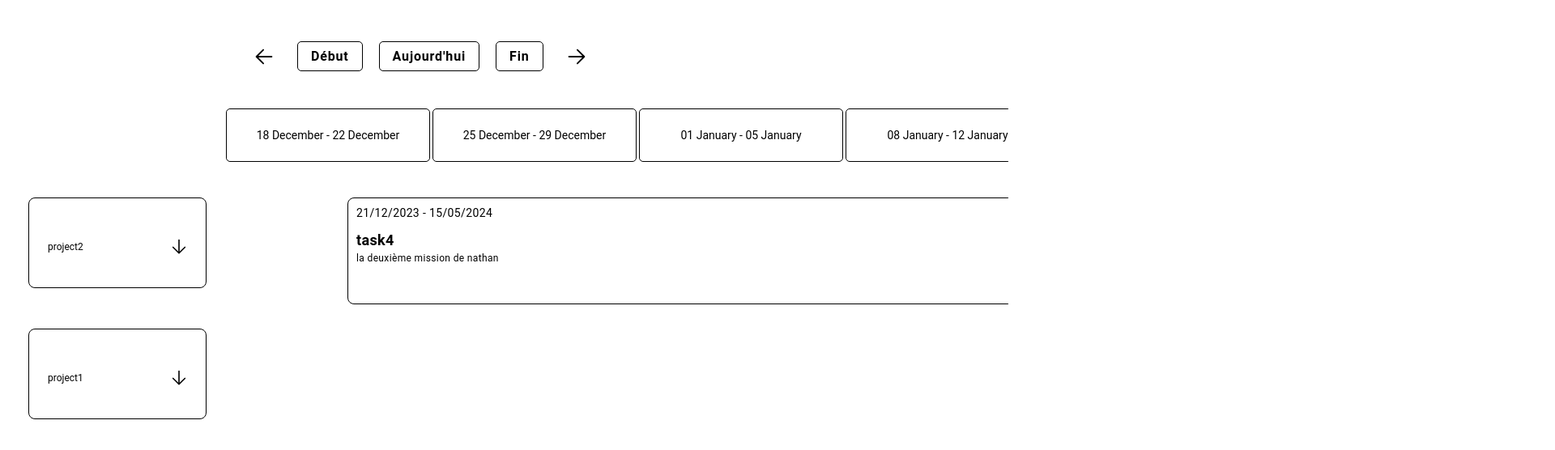
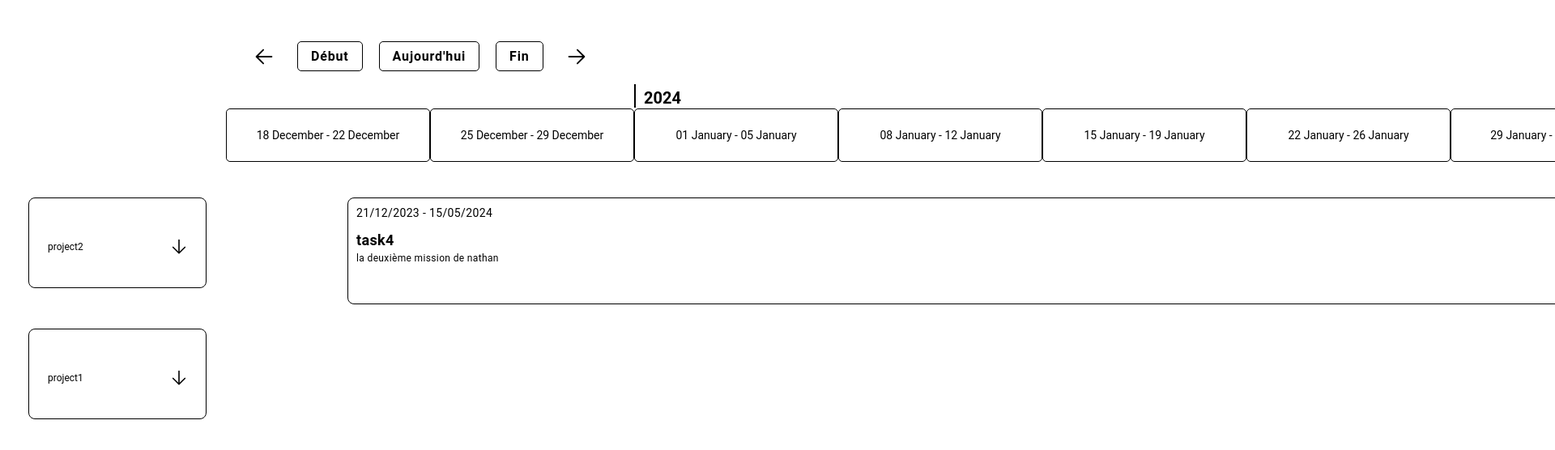
Before and after one commit to nathanszig/react-gantt, a React (Create React App) app: page / in a window 1280 px wide. Shown: the top 556 px of the page at 81% size, 1920 px wide, since content can reach past the window. Built offline with nearby package versions, Linux system fonts and the light colour scheme.

Commit message:
[RG-26] - add year on the timeline

```diff
--- a/src/components/GanttViewProject.jsx
+++ b/src/components/GanttViewProject.jsx
@@ -176,7 +176,6 @@ const GanttViewProject = ({ customize, data }) => {
   return (
       <section className="gantt-container-section">
         <div className="gantt-container-section-timeline">
-          <div className="gantt-container-section-timeline-header">
           {timelineWeeks.map((week, index) => {
             const startOfWeek = moment(week.start, "YYYY-MM-DD");
             const endOfWeek = moment(week.end, "YYYY-MM-DD");
@@ -188,11 +187,24 @@ const GanttViewProject = ({ customize, data }) => {
                 "[]"
             );
             const isWeekHaveTask = weekHaveTask(users, startOfWeek, endOfWeek) || isCurrentWeek;
+
+            // Check if it's the first week of a new year or if the new year starts on a weekend
+            const isNewYearWeek =
+                (startOfWeek.isoWeekday() === 1 && startOfWeek.isoWeek() === 1) || // First week of a new year
+                ((startOfWeek.isoWeekday() === 7 || startOfWeek.isoWeekday() === 6) && startOfWeek.isoWeek() === 52) // New year starts on a weekend
+
+
             return (
+                <div key={index} className="week-container">
+                  {isNewYearWeek && (
+                      <div className="new-year-message">
+                        <b>{endOfWeek.format("YYYY")}</b>
+                      </div>
+                  )}
                   <div
                       className={`gantt-container-section-timeline-header-days ${isCurrentWeek ? "today" : ""} ${index === 0 ? "start" : index === timelineWeeks.length - 1 ? "end" : ""} ${isWeekHaveTask ? "" : "no-task"}`}
-                      key={index}
-                      style={styles.daysContainer}>
+                      style={styles.daysContainer}
+                  >
                     {isCurrentWeek ? (
                         <div className="todayDiv">
                           <p className="todayText"><b>Aujourd'hui</b></p>
@@ -208,9 +220,9 @@ const GanttViewProject = ({ customize, data }) => {
                         </p>
                     )}
                   </div>
+                </div>
             );
           })}
-          </div>
         </div>
 
         <div className="gantt-container-section-sidebar">
@@ -265,10 +277,13 @@ const GanttViewProject = ({ customize, data }) => {
                   )}
                 </div>
                 <div className="gantt-task-container" style={
-                      selectedDropdownId === project.id ? { flexDirection: 'column', marginTop: '115px' } : { flexDirection: 'row' }
+                  selectedDropdownId === project.id ? {
+                    flexDirection: 'column',
+                    marginTop: '115px'
+                  } : {flexDirection: 'row'}
                 }>
                   {project.tasks.map((task, index) => {
-                    let { width, left } = calculateTaskStyle(task);
+                    let {width, left} = calculateTaskStyle(task);
                     let marginLeftVar = index !== 0 ? previousTasks[index - 1].widthPercentage : null;
                     let regex = /(?<=calc\()\d+(\.\d+)?(?=px\))/;
                     let finalMargin = selectedDropdownId === project.id ? (parseInt(left.match(regex)) - marginLeftVar) : parseInt(left.match(regex));
@@ -277,9 +292,10 @@ const GanttViewProject = ({ customize, data }) => {
                           <div className="gantt-container-section-main-tasks-m">
                             <div
                                 className="gantt-container-section-main-tasks-t"
-                                style={{ width: width, left: finalMargin }}
+                                style={{width: width, left: finalMargin}}
                             >
-                              <div className="gantt-container-section-main-tasks-t-content" style={defaultStyles.taskContainer}>
+                              <div className="gantt-container-section-main-tasks-t-content"
+                                   style={defaultStyles.taskContainer}>
                                 <p>
                           <span>
                             {moment(task.start, "MM/DD/YYYY").format("DD/MM/YYYY")} -{" "}
--- a/src/constants/ganttUtils.js
+++ b/src/constants/ganttUtils.js
@@ -101,7 +101,7 @@ export const fakeData = {
                     },
                     "name": "task3",
                     "start": "07/21/2024",
-                    "end": "12/27/2024",
+                    "end": "01/05/2025",
                     "description": "la mission de nathan",
                     "taskImgUrl": "",
                 },
--- a/src/styles/gantt.scss
+++ b/src/styles/gantt.scss
@@ -51,11 +51,10 @@
         height: 800px;
         width: 100%;
         position: relative;
-        overflow-y: auto;
 
         &-timeline {
             margin-left: 244px;
-            padding: 0px 0px 20px 0px;
+            padding: 0 0 20px 0;
             display: flex;
             align-items: center;
             margin-bottom: 24px;
@@ -64,6 +63,21 @@
             position: sticky;
             top: 0px;
             z-index: 999;
+
+            .week-container {
+                position: relative;
+            }
+
+            .new-year-message {
+                position: absolute;
+                top: -30px;
+                left: 0;
+                width: 100%;
+                text-align: left;
+                border-left: 2px solid black;
+                font-size: 20px;
+                padding: 5px 0 0 10px;
+            }
 
             &-empty {
                 flex: 1 1;
```
Lines whose indentation alone changed are shown as unchanged.
